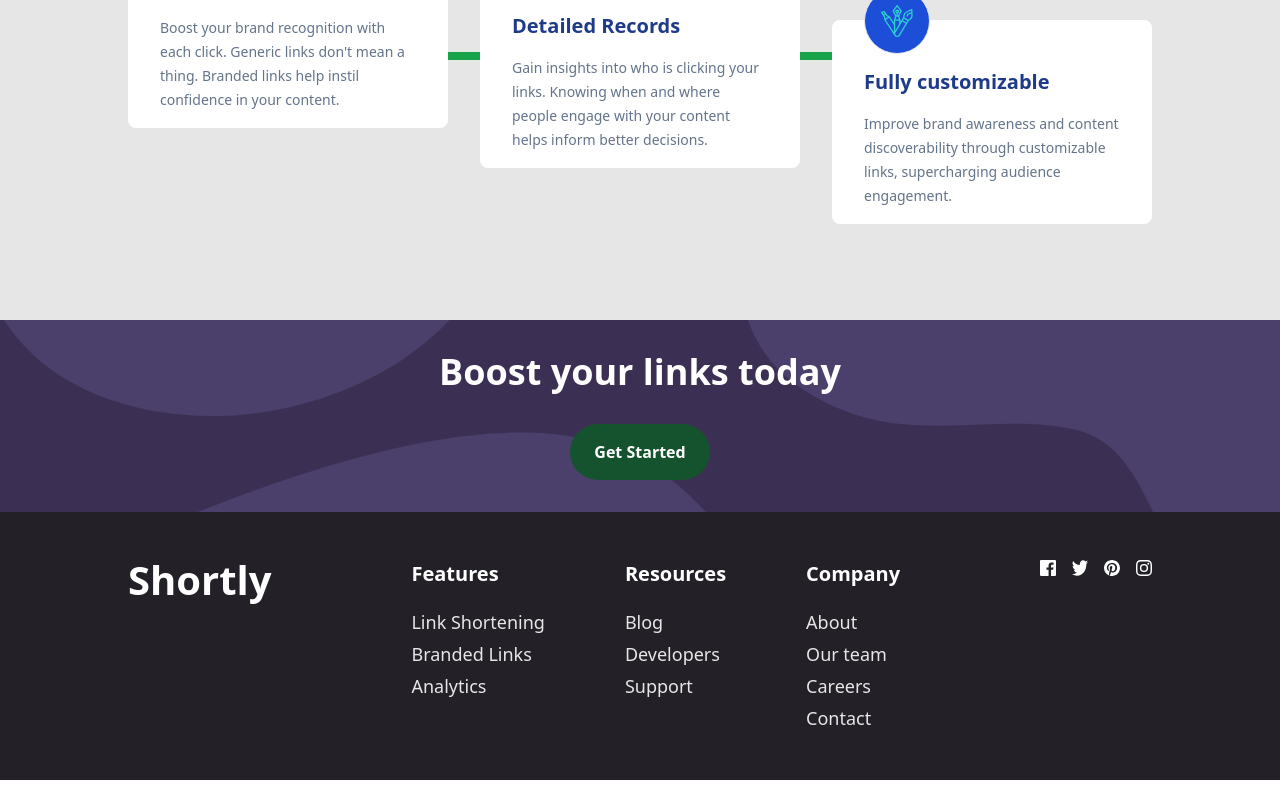
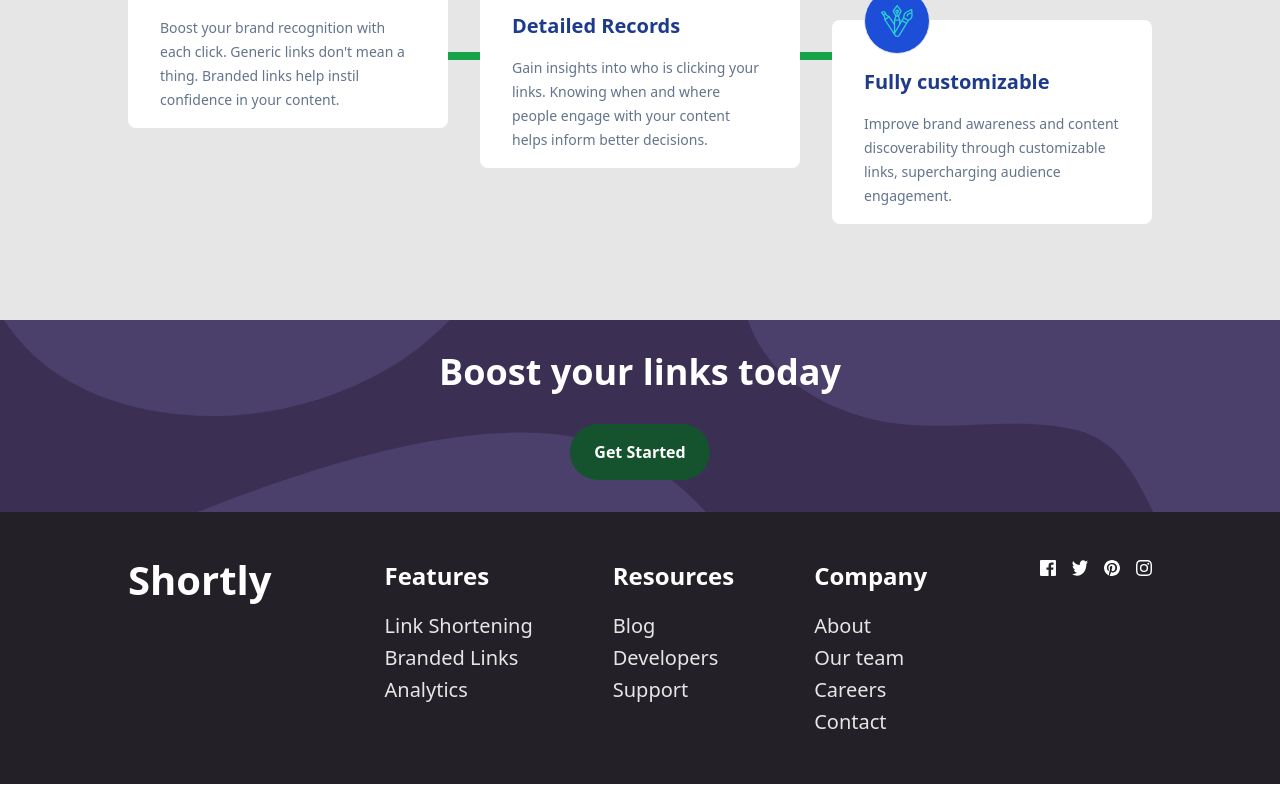
Before and after one commit to vivi-uch/Shortly, a React (Create React App) app: page / in a window 1280 px wide. Shown: the part 1082-1882 px from the top of the page. Built offline with nearby package versions, Linux system fonts and the light colour scheme.

Commit message:
fixed navigation and footer fonts

```diff
--- a/src/App.jsx
+++ b/src/App.jsx
@@ -6,7 +6,7 @@ import Contact from "./Contact";
 
 export default function App() {
   return (
-    <div className="py-5">
+    <div className="pt-5">
       <Heading />
       <Search />
       <Body />
--- a/src/Contact.jsx
+++ b/src/Contact.jsx
@@ -42,13 +42,13 @@ export default function Contact() {
     },
   ];
   return (
-    <div className="flex flex-col gap-10 mb-0 bg-Very-Dark-Violet justify-center py-8 items-center cursor-pointer md:flex-row md:px-32 md:py-12 md:justify-between md:items-start">
+    <div className="flex flex-col gap-10 bg-Very-Dark-Violet justify-center py-8 items-center cursor-pointer md:flex-row md:px-32 md:py-12 md:justify-between md:items-start">
       <div>
         <h1 className="text-[30px] md:text-[40px] font-bold text-white p-0 leading-none">
           Shortly
         </h1>
       </div>
-      <div className="flex flex-col text-center gap-3 md:flex-row md:gap-20 md:text-left">
+      <div className="flex flex-col text-center gap-8 md:flex-row md:gap-20 md:text-left">
         {cardList.map((card) => (
           <FooterCard
             heading={card.heading}
@@ -70,14 +70,14 @@ export default function Contact() {
 
 function FooterCard({ heading, text1, text2, text3, text4 }) {
   return (
-    <div className="flex flex-col gap-1">
-      <h3 className="text-sm mb-2 md:mb-4 text-white md:text-xl font-bold">
+    <div className="flex flex-col gap-1 text-lg text-gray-custom md:text-xl">
+      <h3 className="text-xl mb-2 md:mb-4 text-white md:text-2xl font-bold">
         {heading}
       </h3>
-      <p className="text-xs text-gray-custom md:text-lg">{text1}</p>
-      <p className="text-xs text-gray-custom md:text-lg">{text2}</p>
-      <p className="text-xs text-gray-custom md:text-lg">{text3}</p>
-      <p className="text-xs text-gray-custom md:text-lg">{text4}</p>
+      <p>{text1}</p>
+      <p>{text2}</p>
+      <p>{text3}</p>
+      <p>{text4}</p>
     </div>
   );
 }
--- a/src/Nav.jsx
+++ b/src/Nav.jsx
@@ -61,24 +61,25 @@ export default function Nav() {
 
       {isOpen && (
         <div className="fixed inset-0 z-50">
-          <div className="absolute bg-purple-950  px-6 py-10 top-20 inset-6 rounded-md">
-            <button
+          <div className="absolute bg-purple-950 p-6 top-20 inset-6 rounded-md">
+            {/* <button
               onClick={() => setIsOpen(!isOpen)}
               className="absolute top-2 right-[1.5rem]"
             >
               ❌
-            </button>
+            </button> */}
 
             <nav className="flex flex-col gap-5 justify-center text-center text-lg text-white font-semibold">
-              <a href="#home" className="hover:text-gray-600 ">
-                Features
-              </a>
-              <a href="#new" className="hover:text-gray-600 ">
-                Pricing
-              </a>
-              <a href="#popular" className="hover:text-gray-600 ">
-                Resources
-              </a>
+              {["Features", "Pricing", "Resources"].map((item) => (
+                <a
+                  href="#home"
+                  className="hover:text-gray-600 "
+                  key={item}
+                  onClick={() => setIsOpen(!isOpen)}
+                >
+                  {item}
+                </a>
+              ))}
               <hr className="bg-slate-500 opacity-25 my-0" />
               <a href="#trending" className="hover:text-gray-600 ">
                 Login
```
